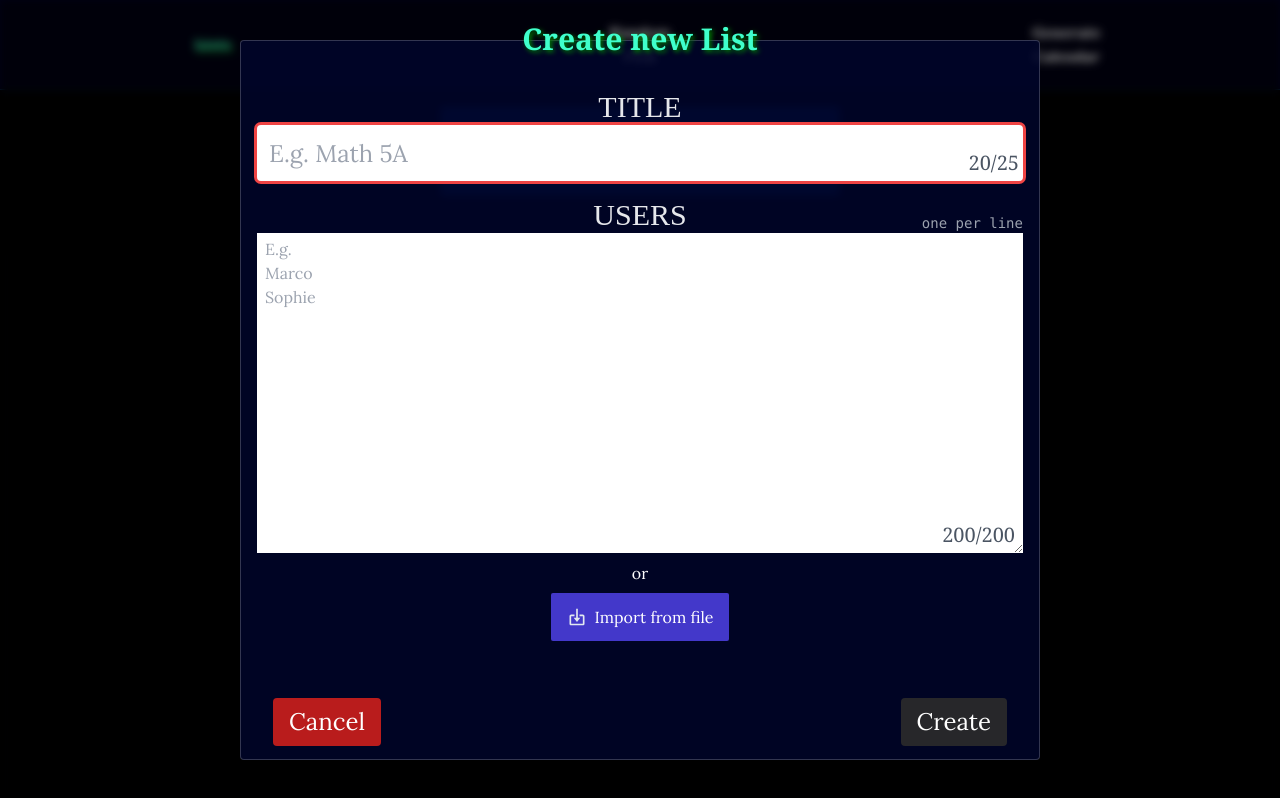
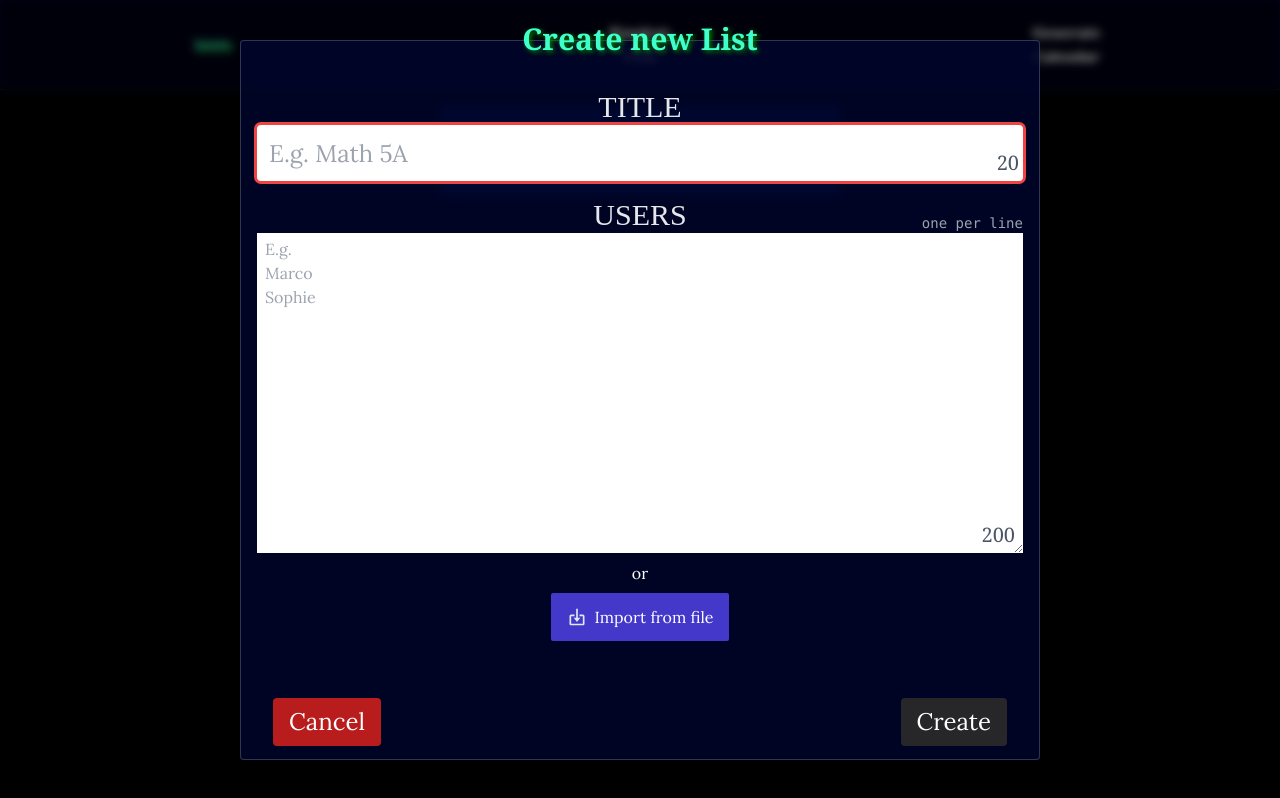
Before and after one commit to Sandoramix/whoisnext, a Next.js app: page /lists in a window 1280 px wide. Both pictures are taken after a click on the button "Add List". Built offline with nearby package versions, Linux system fonts and the light colour scheme; a web font is replaced by a local one.

Commit message:
updated max len display

```diff
--- a/src/components/listsPage/CreateList.tsx
+++ b/src/components/listsPage/CreateList.tsx
@@ -127,7 +127,7 @@ const CreateList: FC<CreateListProps> = ({ closeView }) => {
 							className={`w-full h-full px-3 py-1`}
 							placeholder='E.g. Math 5A'
 						/>
-						<p className='pointer-events-none select-none absolute right-1 bottom-1 font-serif text-xl text-gray-600'>{titleLeftChars}/{maxTitleLength}</p>
+						<p className={`pointer-events-none select-none absolute right-1 bottom-1 font-serif text-xl ${titleLeftChars < 0 ? `text-red-600` : `text-gray-600`}`}>{titleLeftChars}</p>
 					</div>
 
 				</div>
@@ -158,7 +158,7 @@ Marco
 Sophie
 							`}
 							/>
-							<p className={`pointer-events-none select-none absolute right-2 bottom-1 font-serif text-xl  ${peopleLeftCount < 0 ? `text-red-600` : `text-gray-600`}`}>{peopleLeftCount}/{maxPeopleCount}</p>
+							<p className={`pointer-events-none select-none absolute right-2 bottom-1 font-serif text-xl  ${peopleLeftCount < 0 ? `text-red-600` : `text-gray-600`}`}>{peopleLeftCount}</p>
 						</div>
 					</div>
 
```
